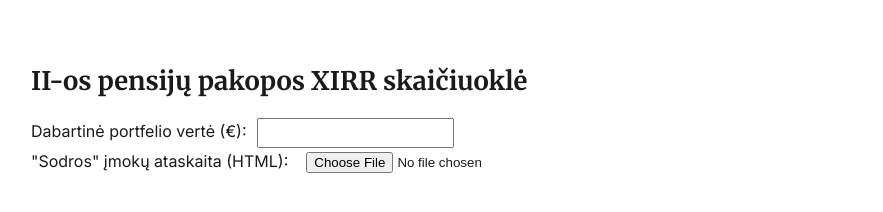
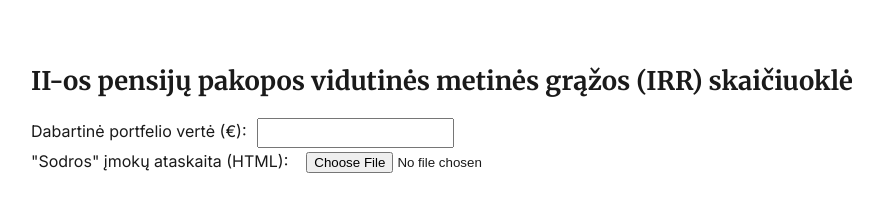
Before and after one commit to Smicius/financiallithuanians, a plain HTML site: page index.html in a window 1280 px wide. Shown: the whole page, without its empty margins (109-992 px from the left). Drawn offline with Linux system fonts and the light colour scheme.

Commit message:
XIRR to LT.

```diff
--- a/index.html
+++ b/index.html
@@ -3,7 +3,7 @@
 
 <head>
     <meta charset="UTF-8">
-    <title>XIRR skaičiuoklė</title>
+    <title>Vidutinės metinės grąžos skaičiuoklė (II-a pensijų pakopa)</title>
 
     <link rel="preconnect" href="https://fonts.googleapis.com">
     <link rel="preconnect" href="https://fonts.gstatic.com" crossorigin>
@@ -15,7 +15,7 @@
 </head>
 
 <body>
-    <h2>II-os pensijų pakopos XIRR skaičiuoklė</h2>
+    <h2>II-os pensijų pakopos vidutinės metinės grąžos (IRR) skaičiuoklė</h2>
     <div class="horizontal">
         <h7>Dabartinė portfelio vertė (€): </h7><input type="number" id="currentPortfolio" step="0.01">
     </div>
```
